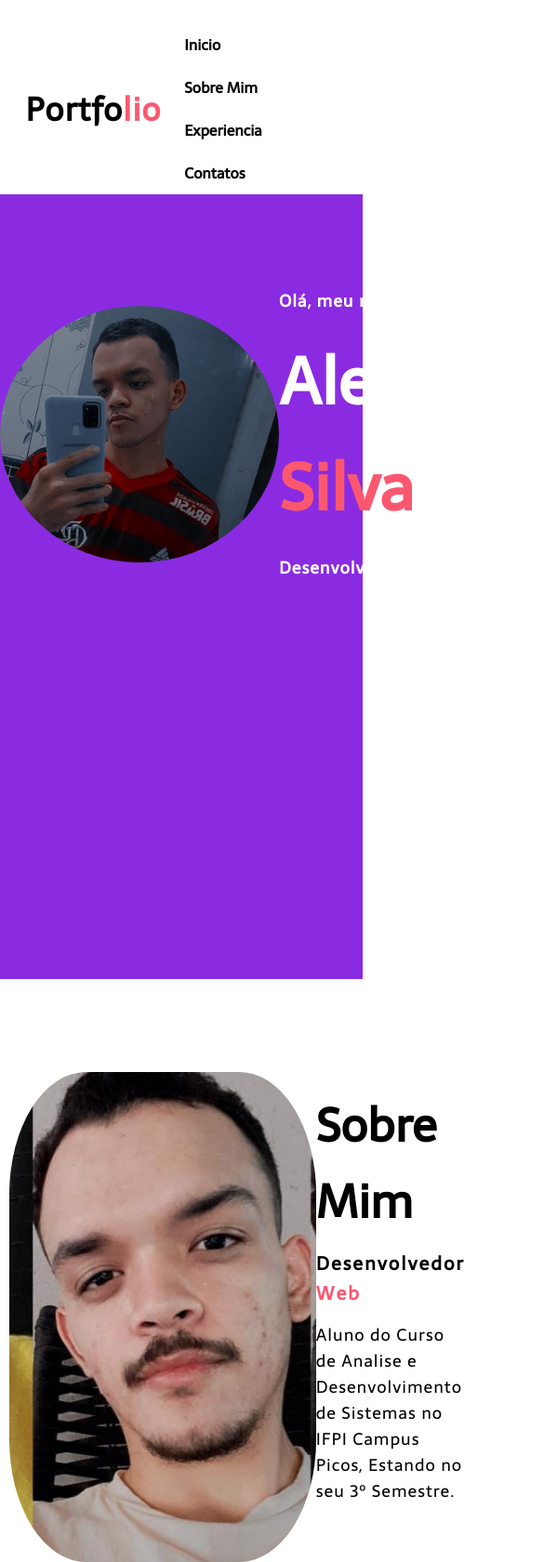
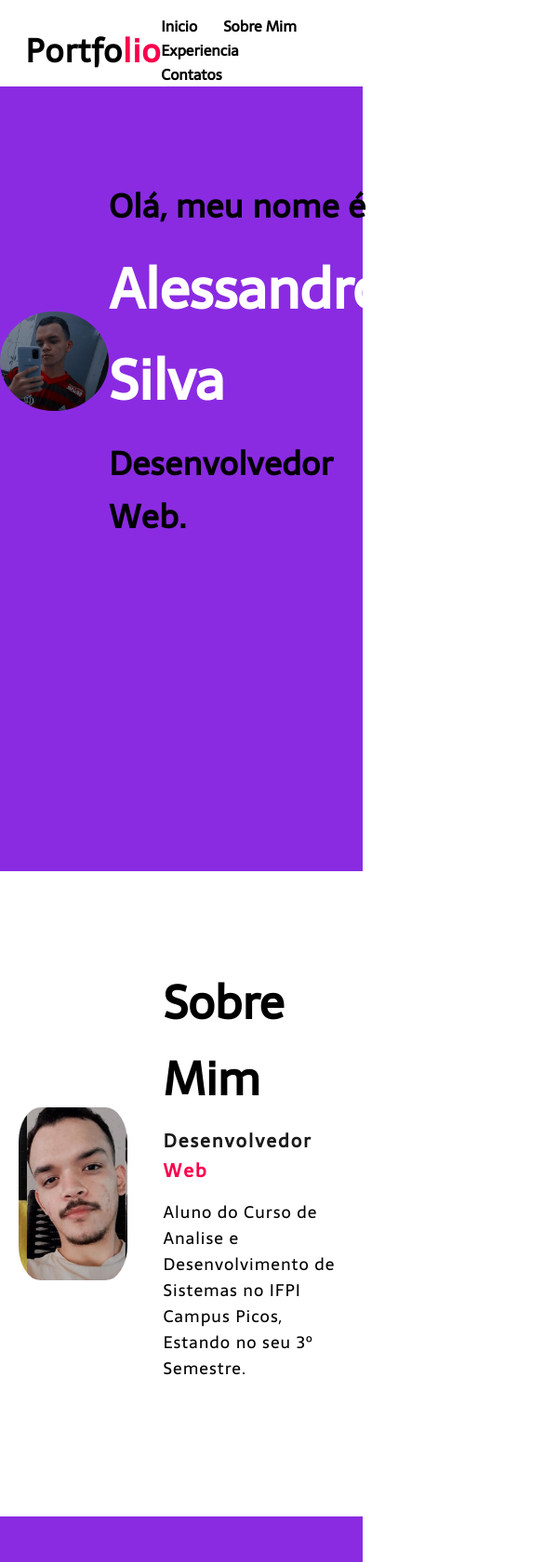
Before and after one commit to AlessandroVianaSilva/AlessandroVianaSilva.github.io, a plain HTML site: page index.html in a window 390 px wide. Shown: the top 1680 px of the page at 93% size, 585 px wide, since content can reach past the window. Drawn offline with Linux system fonts and the light colour scheme.

Commit message:
Deixando o Site mais responsivo

```diff
--- a/css/style.css
+++ b/css/style.css
@@ -8,7 +8,7 @@
 .inicio{
     height: 100vh;
     width: 100%;
-    background-color: blueviolet;
+    background-color:blueviolet;
     background-position: center;
     background-size: cover;
 }
@@ -16,7 +16,7 @@ nav{
     display: flex;
     align-items: center;
     justify-content: space-between;
-    padding-top: 25px;
+    padding-top: 15px;
     padding-left: 7%;
     padding-right: 8%;
     background-color: white;
@@ -29,12 +29,13 @@ nav{
     cursor: pointer;
 }
 span{
-    color: #fb5870;
+    color: #f9004d;
 }
+
 nav ul li{
     list-style-type: none;
     display: inline-block;
-    padding: 10px 25px;
+    margin-right: 1.5rem;
 }
 nav ul li a{
     color: black;
@@ -47,6 +48,7 @@ nav ul a:hover{
     transition: .4s;
 }
 
+
 .inicio-e-descricao{
     display: flex;
     align-items: center;
@@ -55,19 +57,19 @@ nav ul a:hover{
 }
 .inicio-e-descricao img{
     border-radius: 50%;
-    max-width: 300px;
+    max-width: 30%;
     max-height: auto;
 }
 .descricao-inicio h1{
     color: white;
-    margin: 15px 0px 15px;
-    font-size: 70px;
+    margin: 12px 0px 12px;
+    font-size: 60px;
 }
 
-.descricao-inicio h4{
-    color: white;
-    letter-spacing: 1px;
-    font-size: 18px;
+.descricao-inicio h2{
+    color: black;
+    letter-spacing: 0.5px;
+    font-size: 35px;
 }
 
 .sobre{
@@ -78,15 +80,14 @@ nav ul a:hover{
 }
 .sobre img{
     height: auto;
-    width: 330px;
-    border-radius: 25%;
+    width: 30%;
+    border-radius: 20%;
 }
 .sobre-text{
-    width: 500px;
+    width: 50%;
 }
 .sobre-geral{
-    width: 1130px;
-    max-width: 95%;
+    width: 100%;
     margin: 0 auto;
     display: flex;
     align-items: center;
@@ -98,8 +99,8 @@ nav ul a:hover{
     text-transform: capitalize;
     margin-bottom: 10px;
 }
-.sobre-text h5{
-    color: black;
+.sobre-text h3{
+    color: #191919;
     letter-spacing: 2px;
     font-size: 20px;
     margin-bottom: 15px;
@@ -116,12 +117,13 @@ nav ul a:hover{
     background: blueviolet;
     width: 100%;
     padding: 100px 0px;
+
 }
 .titulo h3{
     color: black;
-    font-size: 50px;
+    font-size: 45px;
     display: flex;
-    width: 1130px;
+    width: 80%;
     margin: 30px auto;
     text-align: center;
     flex-direction: column;
@@ -135,9 +137,9 @@ nav ul a:hover{
 }
 .card{
     height: 365px;
-    width: 335px;
+    width: 30%;
     padding: 20px 35px;
-    background: #fb5870;
+    background: #d40547;
     border-radius: 20px;
     margin: 15px;
     position: relative;
@@ -149,15 +151,16 @@ nav ul a:hover{
     display: block;
     text-align: center;
     margin: 25px 0px;
-    color: #f9004d;
+    color: #fff;
 }
-h5{
+h4{
     color: white;
-    font-size: 22px;
+    font-size: 20px;
     margin-bottom: 15px;
+    text-align: center;
 }
 .texto-caixa p{
-    color: black;
+    color: white;
     font-size: 15px;
     line-height: 27px;
     margin-bottom: 25px;
@@ -166,7 +169,7 @@ h5{
 
 footer{
     width: 100%;
-    height: 150px;
+    height: 130px;
     background: white;
     display: flex;
     align-items: center;
@@ -176,15 +179,15 @@ footer{
 footer p:nth-child(1){
     font-size: 28px;
     color: black;
-    margin-bottom: 20px;
+    margin-bottom: 14px;
     font-weight: bold;
 }
 footer p:nth-child(2){
     color: black;
     font-size: 18px;
-    width: 500px;
+    width: 50%;
     text-align: center;
-    line-height: 25px;
+    line-height: 20px;
 }
 .social{
     display: flex;
--- a/index.html
+++ b/index.html
@@ -4,6 +4,7 @@
     <meta charset="UTF-8" />
     <meta http-equiv="X-UA-Compatible" content="IE=edge" />
     <meta name="viewport" content="width=device-width, initial-scale=1.0" />
+    <meta name="description" content="Portfolio Pessoal de Alessandro Silva">
     <link href="css/style.css" rel="stylesheet" type="text/css" />
     <link rel="preconnect" href="https://fonts.googleapis.com" />
     <link
@@ -23,7 +24,7 @@
     <!----Seção inicio-->
     <nav>
         <h2 class="logo">Portfo<span>lio</span></h2>
-        <ul>
+        <ul class="navbar">
             <li><a href="#inicio">Inicio</a></li>
             <li><a href="#sobre">Sobre Mim</a></li>
             <li><a href="#experiencia">Experiencia</a></li>
@@ -34,9 +35,9 @@
       <div class="inicio-e-descricao">
           <img src="imgs/perfil-inicio.jpeg" alt="perfil1" />
         <div class="descricao-inicio">
-          <h4>Olá, meu nome é</h4>
-          <h1>Alessandro <span>Silva</span></h1>
-          <h4>Desenvolvedor Web.</h4>
+          <h2>Olá, meu nome é</h2>
+          <h1>Alessandro Silva</h1>
+          <h2>Desenvolvedor Web.</h2>
         </div>
       </div>
     </main>
@@ -47,7 +48,7 @@
         <img src="imgs/perfil.jpeg" alt="perfil2" />
         <div class="sobre-text">
           <h2>Sobre Mim</h2>
-          <h5>Desenvolvedor <span>Web</span></h5>
+          <h3>Desenvolvedor <span>Web</span></h3>
           <p>
             Aluno do Curso de Analise e Desenvolvimento de Sistemas no IFPI
             Campus Picos, Estando no seu 3º Semestre.
@@ -64,7 +65,7 @@
       <div class="caixa">
         <div class="card">
           <i class="fa-solid fa-bars"></i><!--barra-->
-          <h5>Desenvolvimento Pessoal</h5>
+          <h4>Desenvolvimento Pessoal</h4>
           <div class="texto-caixa">
             <p>
               "Nunca tinha visto programação antes de entrar no curso de ADS,
@@ -74,7 +75,7 @@
         </div>
         <div class="card">
           <i class="fa-solid fa-user"></i><!--usuario-->
-          <h5>Habilidades</h5>
+          <h4>Habilidades</h4>
           <div class="texto-caixa">
             <p>Linguagens de Programação:</p>
             <p>Python; Java; Html e Css; Javascript.</p>
@@ -93,5 +94,6 @@
       </div>
       <!---p class="end">Criado por Alessandro Silva</p---->
     </footer>
+
   </body>
 </html>
```
Also changed, not shown: 1 other file.
